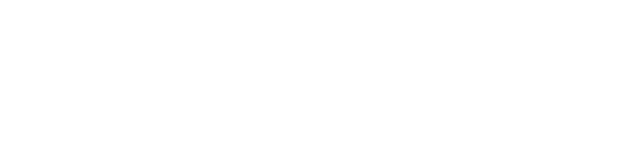
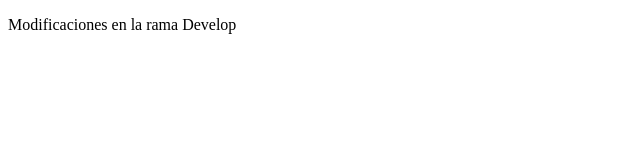
Before and after one commit to MarielaDiPaola/Quorum-git, a plain HTML site: page index.html in a window 1280 px wide. Shown: the whole page, without its empty margins (0-640 px from the left). Drawn offline with Linux system fonts and the light colour scheme.

Commit message:
Agrego text a index para mostrar listado de commits

```diff
--- a/index.html
+++ b/index.html
@@ -7,6 +7,6 @@
     <title>Document</title>
 </head>
 <body>
-
+    <p>Modificaciones en la rama Develop</p>
 </body>
 </html>
```
